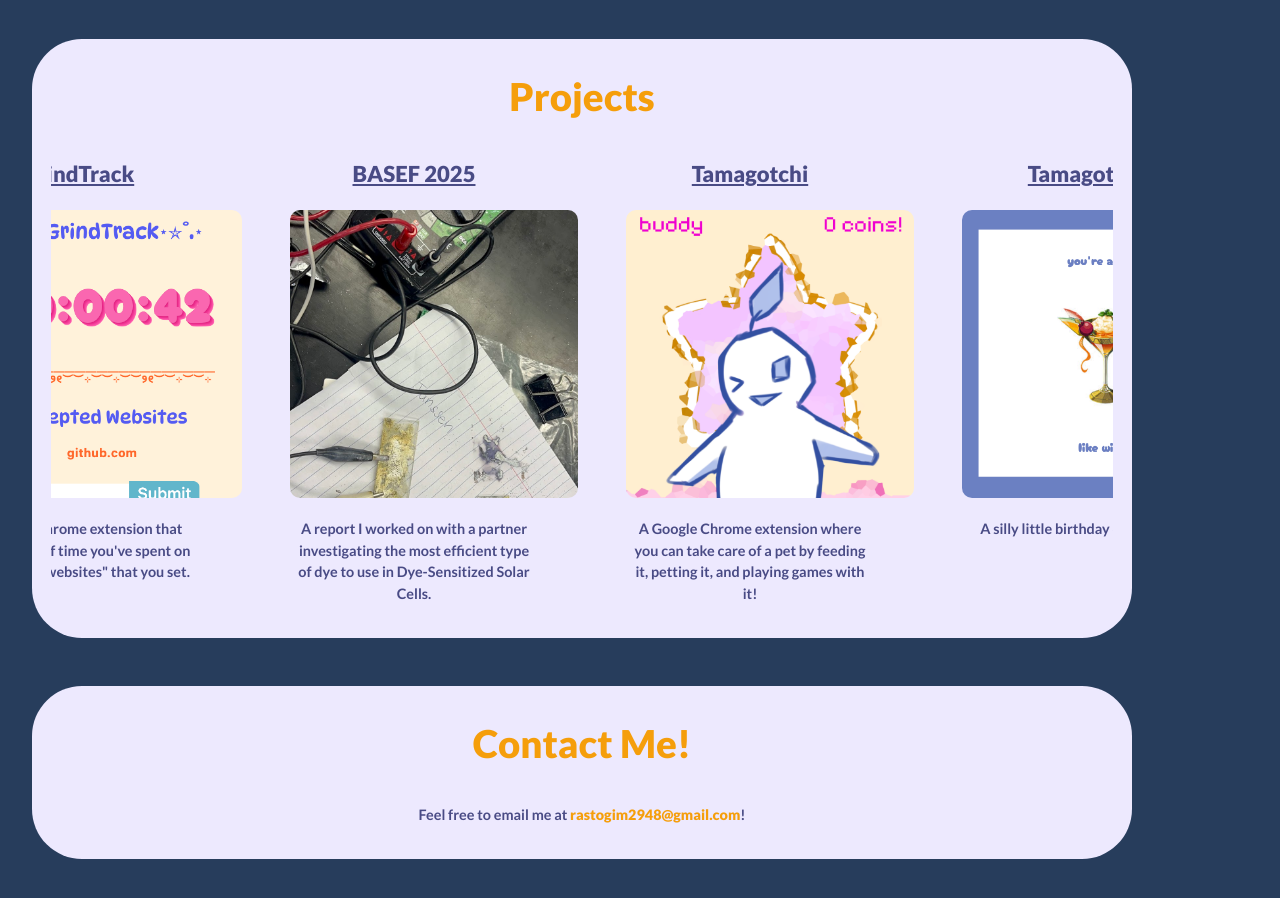
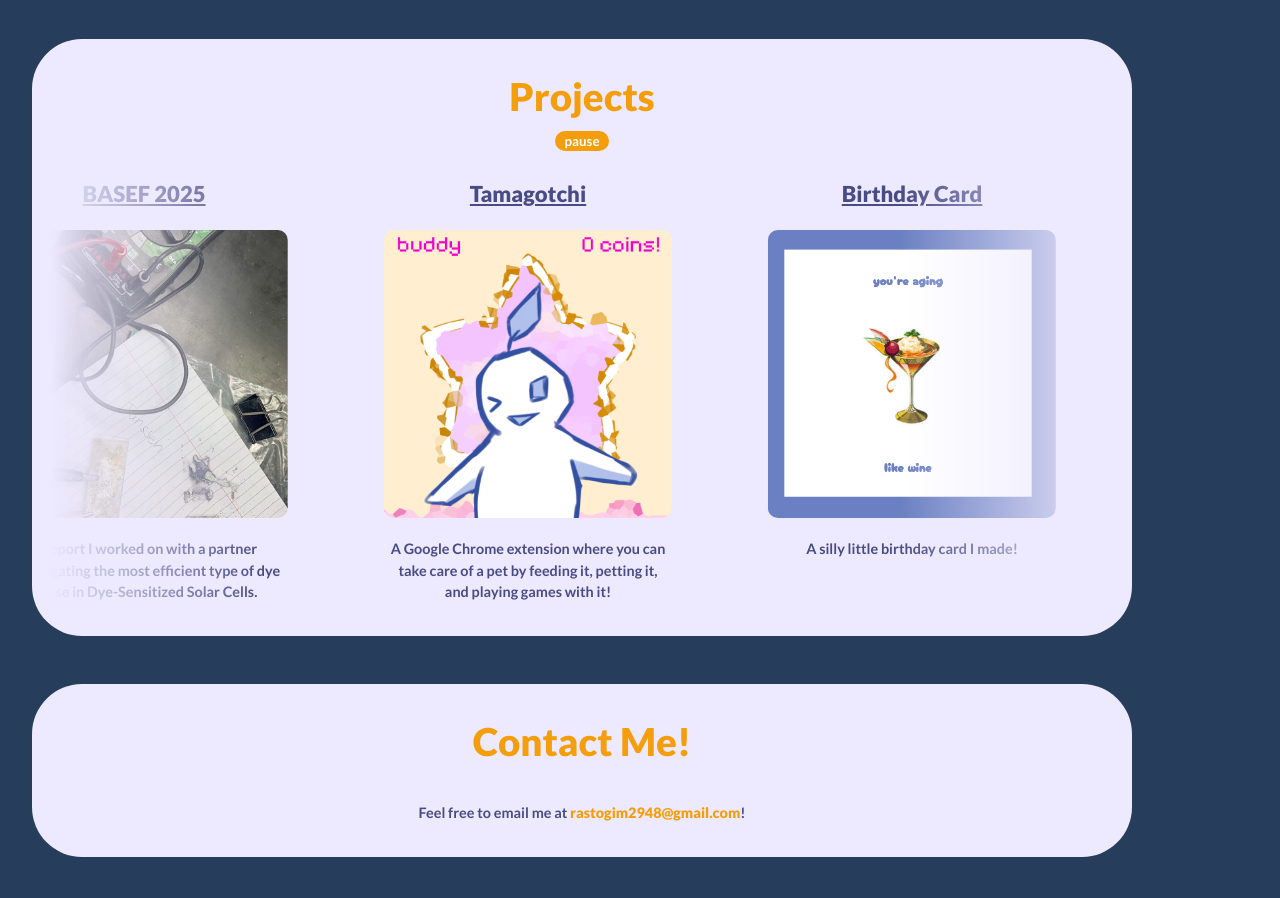
Before and after one commit to junimo-maithili/personal-website, a React (Vite) app: page / in a window 1280 px wide. Shown: the part 1680-2578 px from the top of the page. Built offline with nearby package versions, Linux system fonts and the light colour scheme; a web font is replaced by a local one.

Commit message:
Fixed scrolling projects section

```diff
--- a/src/App.tsx
+++ b/src/App.tsx
@@ -1,5 +1,5 @@
 import './App.css'
-import { useEffect, useRef } from "react";
+import { useEffect, useRef, useState } from "react";
 import Sparkle from './components/Sparkle'
 import AOS from "aos";
 import "aos/dist/aos.css";
@@ -14,6 +14,8 @@
 
 
 function App() {
+
+  const [paused, setPaused] = useState(false);
 
   /* Typing animation for name */
   const el = useRef<HTMLSpanElement>(null);
@@ -35,13 +37,52 @@
   });
 
   /* Scrolling projects */
-  const projects = document.querySelector(".allProjects")
-  const scrollAnimation = function() {
-      projects?.setAttribute("animated", "true");
+  const allProjectsRef = useRef<HTMLDivElement>(null);
+  const hasClonedRef = useRef(false);
+
+  function createClones () {
+    if (window.matchMedia("(prefers-reduced-motion: reduce)").matches) return;
+    if (window.innerWidth < 768) return;
+
+    const allProjects = allProjectsRef.current;
+    if (!allProjects || hasClonedRef.current) return;
+
+    allProjects.setAttribute("animated", "true");
+
+    const projects = Array.from(allProjects.querySelectorAll(".project")) as HTMLElement[];
+    projects.forEach(project => {
+      const clone = project.cloneNode(true) as HTMLElement;
+      clone.setAttribute("aria-hidden", "true");
+      allProjects.appendChild(clone);
+      clone.setAttribute("cloned", "true");
+    });
+
+    hasClonedRef.current = true;
   }
-  if (!window.matchMedia("(prefers-reduced-motion: reduce)").matches) {
-     scrollAnimation();
+
+  /* Create clones on load */
+  useEffect(() => {
+    createClones();
+  }, []);
+
+  /* Pause button for projects */
+  function pauseButton() {
+    const allProjects = allProjectsRef.current;
+    if (!allProjects) return;
+
+    if (allProjects.getAttribute("animated") === "false") {
+      allProjects.setAttribute("animated", "true");
+      createClones();
+      setPaused(false);
+
+    } else {
+      allProjects.setAttribute("animated", "false");
+      const clones = Array.from(allProjects.querySelectorAll('[cloned="true"]'));
+      clones.forEach(clone => clone.remove());
+      setPaused(true);
     }
+  }
+
 
 
 
@@ -115,8 +156,10 @@
 
         <div className="projectDiv" data-aos="flip-right">
           <h2>Projects</h2>
+          <button type="button" onClick={pauseButton}>{paused ? "play" : "pause"}</button>
 
-          <div className="allProjects">
+          <div className="projectsWrapper">
+          <div className="allProjects" ref={allProjectsRef}>
             <div className="project">
               <a href="https://github.com/junimo-maithili/grind-track">GrindTrack</a>
               <img src={grindTrackImg}></img>
@@ -137,9 +180,10 @@
             </div>
 
             <div className="project">
-              <a href="https://github.com/junimo-maithili/birthday-card">Tamagotchi</a>
+              <a href="https://github.com/junimo-maithili/birthday-card">Birthday Card</a>
               <img src={birthdayCardImg}></img>
               <p>A silly little birthday card I made!</p>
+            </div>
           </div>
           </div>
         </div>
--- a/src/index.css
+++ b/src/index.css
@@ -28,6 +28,33 @@
 a:hover {
   color: #F59E0B;
 }
+button {
+  width: 4em;
+  height: 1.5em;
+  text-align: center;
+  background-color: #F59E0B;
+  color: #FFFFFF;
+  border: none;
+  font-family: "Lato", sans-serif;
+  border-radius: 500em;
+  position: relative;
+  top: -2em;
+  font-weight: 700;
+
+}
+button:hover {
+  background-color: #e28f00;
+}
+
+/* Scroll bar */
+.allProjects::-webkit-scrollbar {
+  height: 1em;
+}
+.allProjects::-webkit-scrollbar-thumb {
+  background-color: #F59E0B;
+  border-radius: 3em;
+}
+
 
 body {
   margin: 0;
@@ -98,6 +125,7 @@
   .smallImg, .sparkles {
     opacity: 1;
   }
+
 }
 
 /* Profile */
@@ -179,9 +207,10 @@
 
 /* Projects */
 .allProjects {
-  overflow-x: scroll;
   display: flex;
   gap: 5em;
+  overflow-x: scroll;
+  width: max-content;
 }
 .allProjects img {
   width: 30em;
@@ -193,25 +222,43 @@
   margin-bottom: -2em;
 }
 .project {
-  max-width: 30em;
+  max-width: 35em;
 
 }
+
 /* Projects animations */
-.allProjects[animated="true"] {
-  border: 5px solid firebrick;
+.projectsWrapper {
   overflow: hidden;
+  width: 100%;
+  position: relative;
   mask: linear-gradient(90deg, transparent, white 20%, white 80%, transparent);
   -webkit-mask: linear-gradient(90deg, transparent, white 20%, white 80%, transparent);
+}
+.allProjects[animated="true"] {
+  overflow: hidden;
+  display: flex;
+  gap: 5em;
+  width: max-content;
   animation: scroll 20s linear infinite;
+
 }
-.allProjects[animated=true] .project{
+.allProjects[animated="true"] .project{
   flex-wrap: nowrap;
   width: max-content;
-
+  overflow: hidden;
+  transform-origin: left center;
+}
+.allProjects[animated="false"] {
+  overflow-x: auto;
+  display: flex;
+  gap: 5em;
+  width: 100%;
+  -webkit-overflow-scrolling: touch;
+  justify-content: left;
 }
 @keyframes scroll {
   to {
-    transform: translate(-100%);
+    transform: translateX(calc(-50% - 3em));
   }
 }
 
```
Lines whose indentation alone changed are shown as unchanged.
